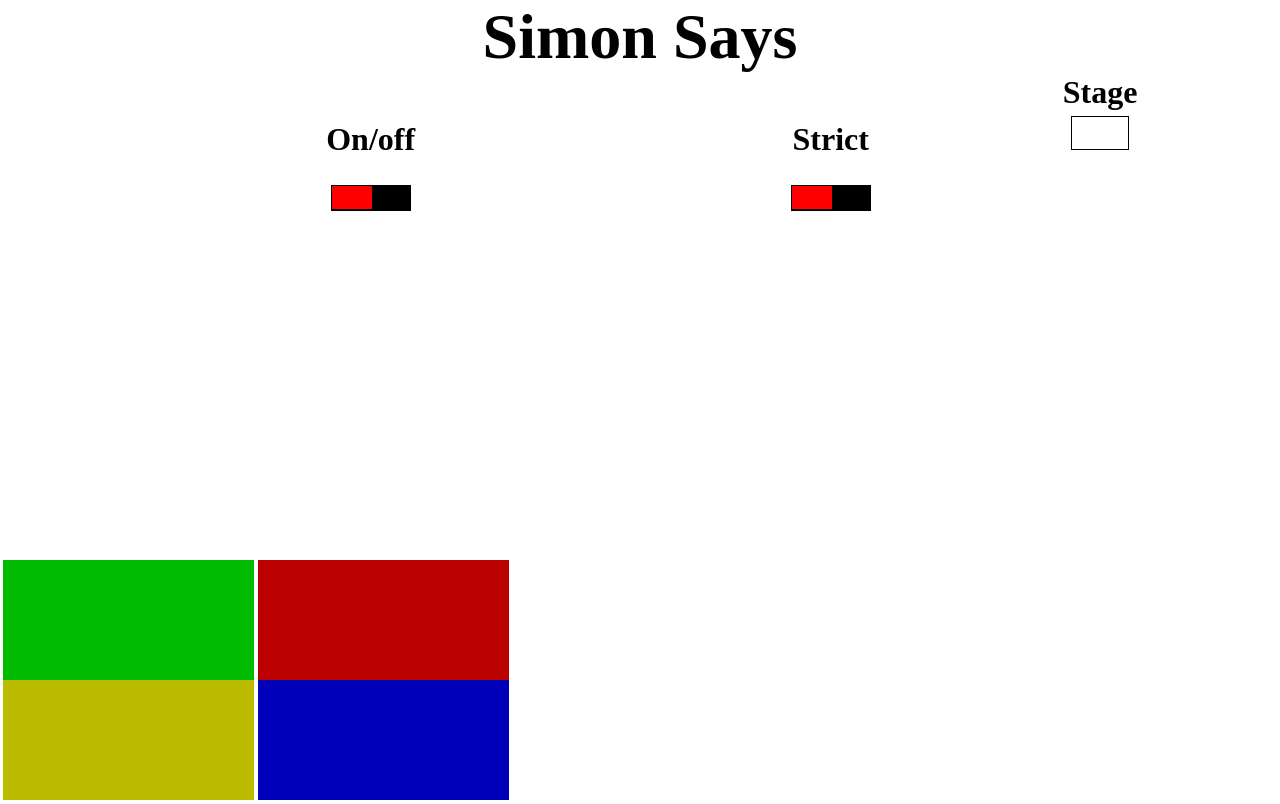
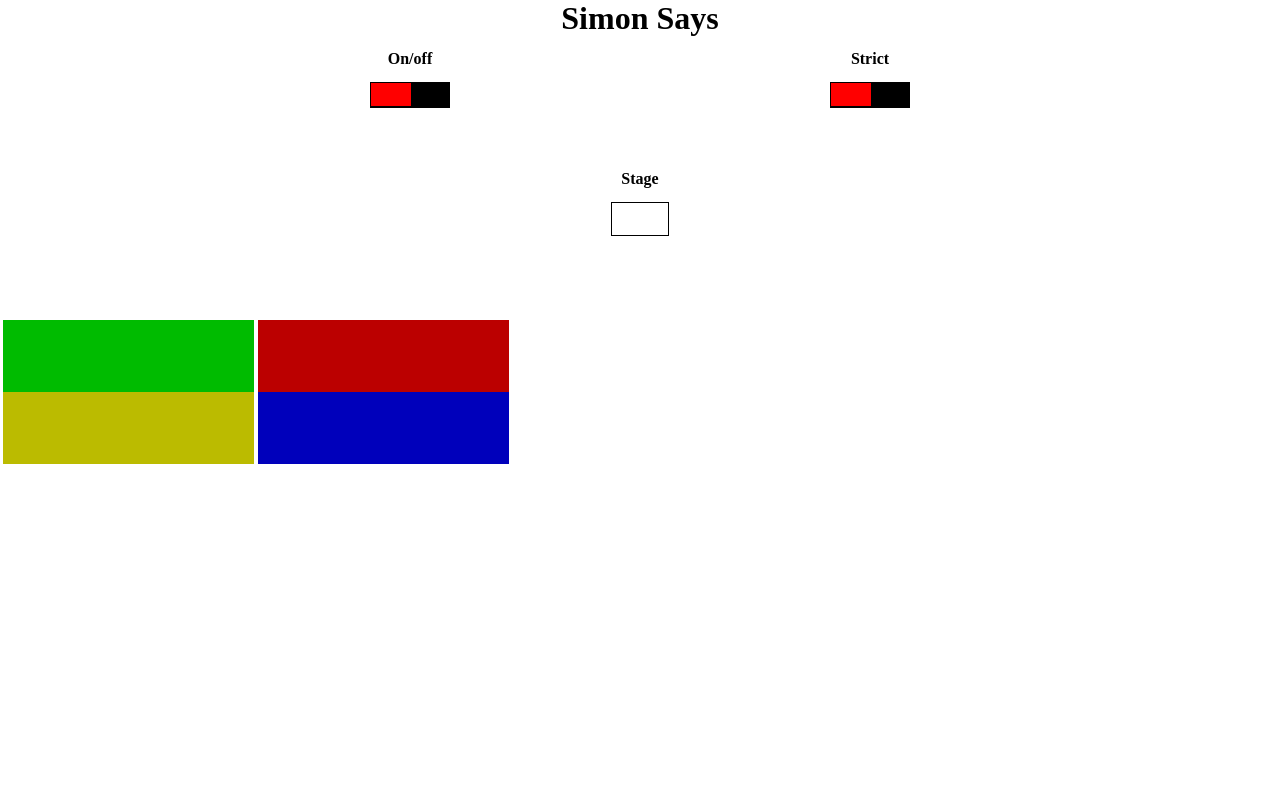
Before and after one commit to phyrenight/simonsays, a plain HTML site: page index.html in a window 1280 px wide. Drawn offline with Linux system fonts and the light colour scheme.

Commit message:
bug: stage element was displayed outside of header

```diff
--- a/css/styles.sass
+++ b/css/styles.sass
@@ -115,13 +115,13 @@ div.red
 
 
 @media (min-width: 700px)
-   h1
-      margin: 0
-      font-size: 3em
+   header
+      h1
+         margin: 0
+         font-size: 2em
 
-   header
       h2
-         font-size: 2em
+         font-size: 1em
 
    #onOffContainer, #strictContainer
       display: inline-block
@@ -140,9 +140,6 @@ div.red
       width: 50%
       height: 90%
 
-   #stage
-      display: inline-block
-
       h2
          margin-top: 0
          margin-bottom: 5px
@@ -154,8 +151,6 @@ div.red
       #number
          font-size: 30px
 
-   section
-      display: inline-block
+   #container
       height: 30%
       width: 40%
-      margin: auto
--- a/index.html
+++ b/index.html
@@ -9,7 +9,7 @@
   <body>
     <article>
       <header>
-      <h1>Simon Says</h1>
+        <h1>Simon Says</h1>
         <div id="onOffContainer">
           <h2>On/off</h2>
           <div class="switchbox">
@@ -30,7 +30,8 @@
           </div>
         </div>
       </header>
-        <section>
+      <section>
+        <div id="container">
           <div>
             <div id="green" class="colorButtons green"></div>
             <div id="red" class="colorButtons red"></div>
@@ -39,7 +40,8 @@
             <div id="yellow" class="colorButtons yellow"></div>
             <div id="blue" class="colorButtons blue"></div>
           </div>
-        </section>
+        </div>
+      </section>
     </article>
     <script src="js/JSscript.js"></script>
   </body>
```
Also changed, not shown: css/styles.css, 1 other file.
